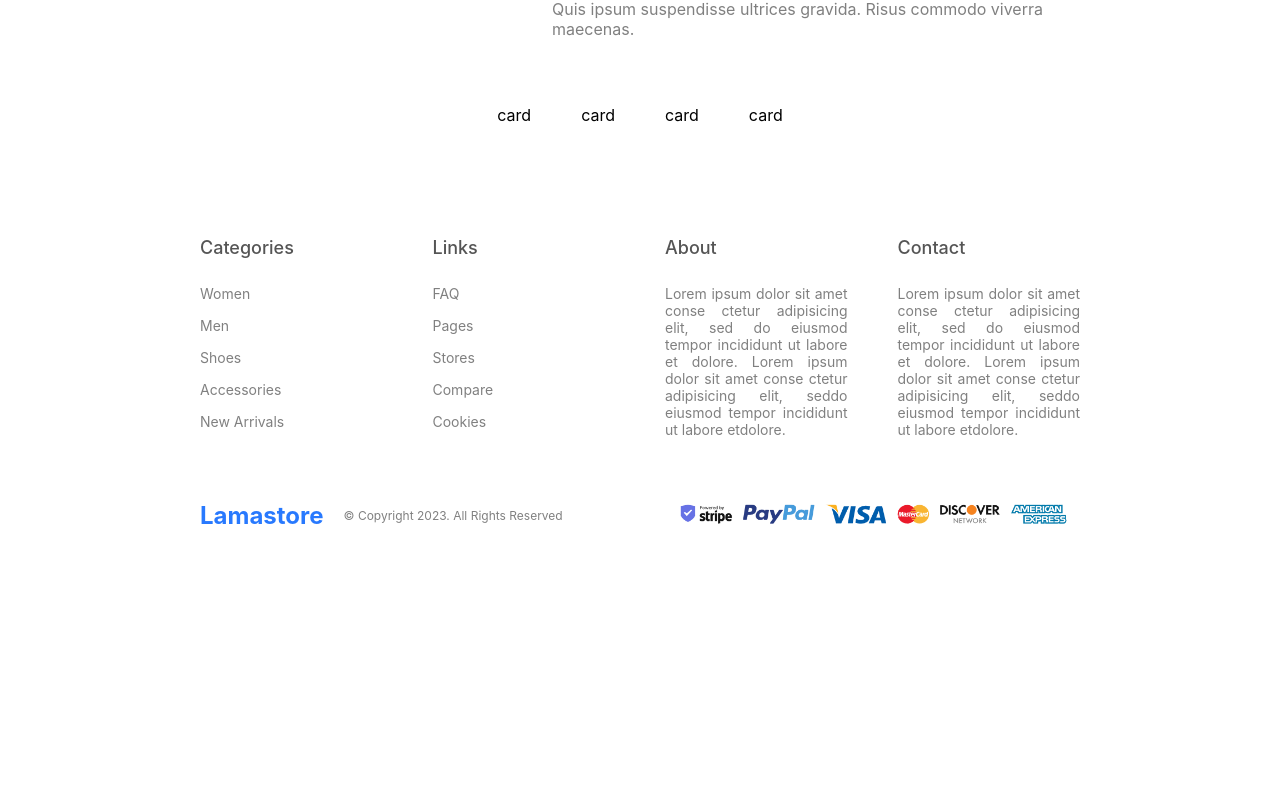
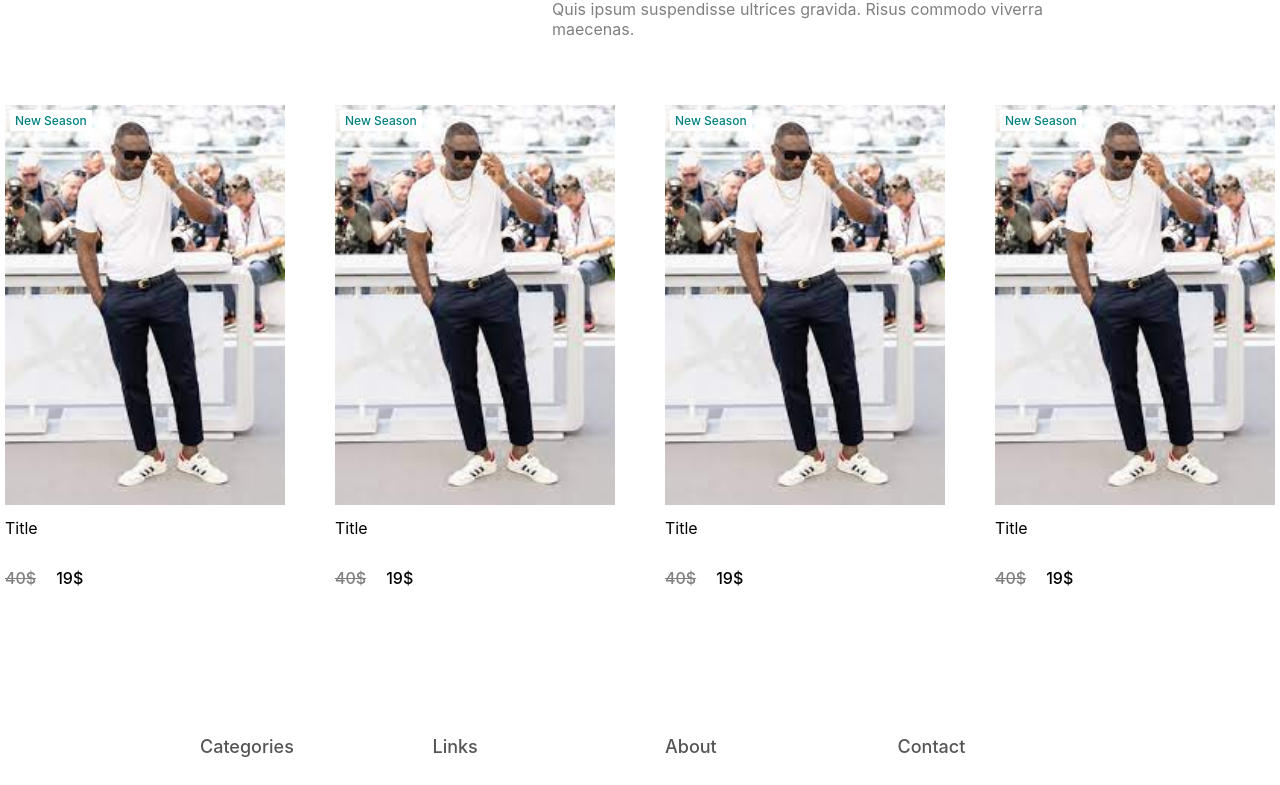
Before and after one commit to Mehdi-Guendouz/E-commerce-Clothes-Website-, a React (Create React App) app in the folder client/: page / in a window 1280 px wide. Shown: the part 997-1782 px from the top of the page. Before the commit the page ends 1559 px from the top, so only its background shows below. Built offline with nearby package versions, Linux system fonts and the light colour scheme.

Commit message:
card component

```diff
--- a/client/src/components/FeaturedProducts/Card.jsx
+++ b/client/src/components/FeaturedProducts/Card.jsx
@@ -1,11 +1,23 @@
 import React from 'react';
+import { Link } from 'react-router-dom';
 import "./card.scss"
 
 const Card = () => {
     return (
-        <div>
-            card
-        </div>
+        <Link to={`/products/23`} className="link">
+            <div className='card'>
+                <div className="images">
+                    <span>New Season</span>
+                    <img src="./pic1.jpeg" alt="" className='mainImg'/>
+                    <img src="./pic2.jpeg" alt="" className='secondImg'/>
+                </div>
+                <h2>title</h2>
+                <div className="prices">
+                    <h3>40$</h3>
+                    <h3>19$</h3>
+                </div>
+            </div>
+        </Link>
     );
 }
 
--- a/client/src/components/FeaturedProducts/card.scss
+++ b/client/src/components/FeaturedProducts/card.scss
@@ -0,0 +1,71 @@
+.link{
+    text-decoration: none;
+}
+
+.card{
+    display: flex;
+    flex-direction: column;
+    width: 280px;
+    color: black;
+
+    .images{
+        width: 100%;
+        height: 400px;
+        overflow: hidden;
+        position: relative;
+
+        &:hover{
+            .secondImg{
+                z-index: 2;
+            }
+        }
+
+        img{
+        width: 100%;
+        height: 100%;
+        object-fit: cover;
+        position: absolute;
+        }
+
+        .mainImg{
+            z-index: 1;
+        }
+
+        span{
+            position: absolute;
+            padding: 3px 5px;
+            color: teal;
+            background-color: white;
+            top: 5px;
+            left: 5px;
+            z-index: 10;
+            font-size: 12px;
+            font-weight: 500;
+        }
+    }
+
+    h2{
+        font-size: 16px;
+        font-weight: 400;
+        text-transform: capitalize;
+    }
+
+    .prices{
+        display: flex;
+        gap: 20px;
+        padding: 0;
+        margin-bottom: 20px;
+        h3{
+            font-size: 16px;
+            font-weight: 500;
+
+            &:first-child{
+                color: gray;
+                text-decoration: line-through;
+            }
+        }
+
+
+    }
+
+}
--- a/client/src/components/FeaturedProducts/feature.scss
+++ b/client/src/components/FeaturedProducts/feature.scss
@@ -4,7 +4,7 @@
     .top{
         display: flex;
         align-items: center;
-        justify-content: center;
+        justify-content: space-between;
         margin-bottom: 50px;
 
         h1{
```
Also changed, not shown: client/src/components/categories/Categories.jsx (added, +12 -0 lines), client/public/pic1.jpeg (added), client/public/pic2.jpeg (added), client/src/components/categories/categories.scss (added).
